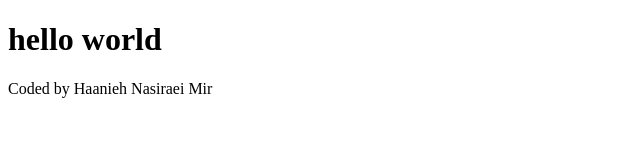
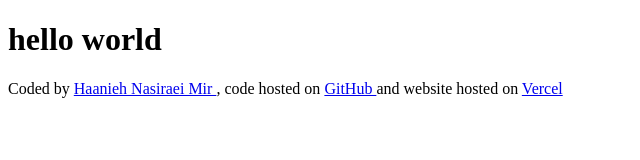
Before and after one commit to HaaniehNasiraeiMir/my-app-vanilla, a plain HTML site: page index.html in a window 1280 px wide. Shown: the whole page, without its empty margins (0-640 px from the left). Drawn offline with Linux system fonts and the light colour scheme.

Commit message:
added links

```diff
--- a/index.html
+++ b/index.html
@@ -7,6 +7,16 @@
 </head>
 <body>
     <h1>hello world</h1>
-    <footer>Coded by Haanieh Nasiraei Mir</footer>
+    <footer>Coded by
+        <a href="https://github.com/HaaniehNasiraeiMir">
+            Haanieh Nasiraei Mir
+        </a>,
+        code hosted on <a href="https://github.com/HaaniehNasiraeiMir/my-app-vanilla">
+            GitHub
+        </a> and website hosted on
+        <a href="https://my-app-vanilla-three.vercel.app/">
+            Vercel
+        </a>
+    </footer>
 </body>
 </html>
```
